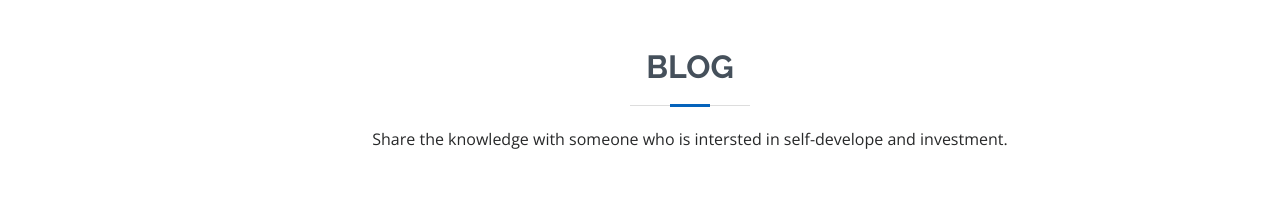
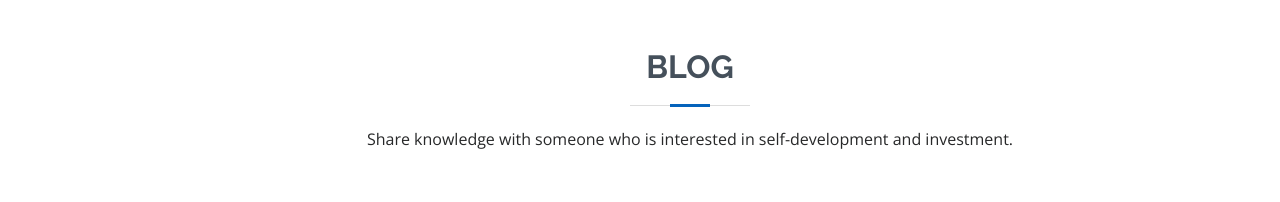
Before and after one commit to Stephanie3366/Stephanie3366.github.io, a plain HTML site: page index.html in a window 1280 px wide. Shown: the part 4780-4982 px from the top of the page. Drawn offline with nearby package versions, Linux system fonts and the light colour scheme.

Commit message:
revise blog

```diff
--- a/index.html
+++ b/index.html
@@ -521,7 +521,7 @@
 
                 <div class="section-title">
                     <h2>Blog</h2>
-                    <p>Share the knowledge with someone who is intersted in self-develope and investment.</p>
+                    <p>Share knowledge with someone who is interested in self-development and investment.</p>
                 </div>
 
                 <div class="row">
```
